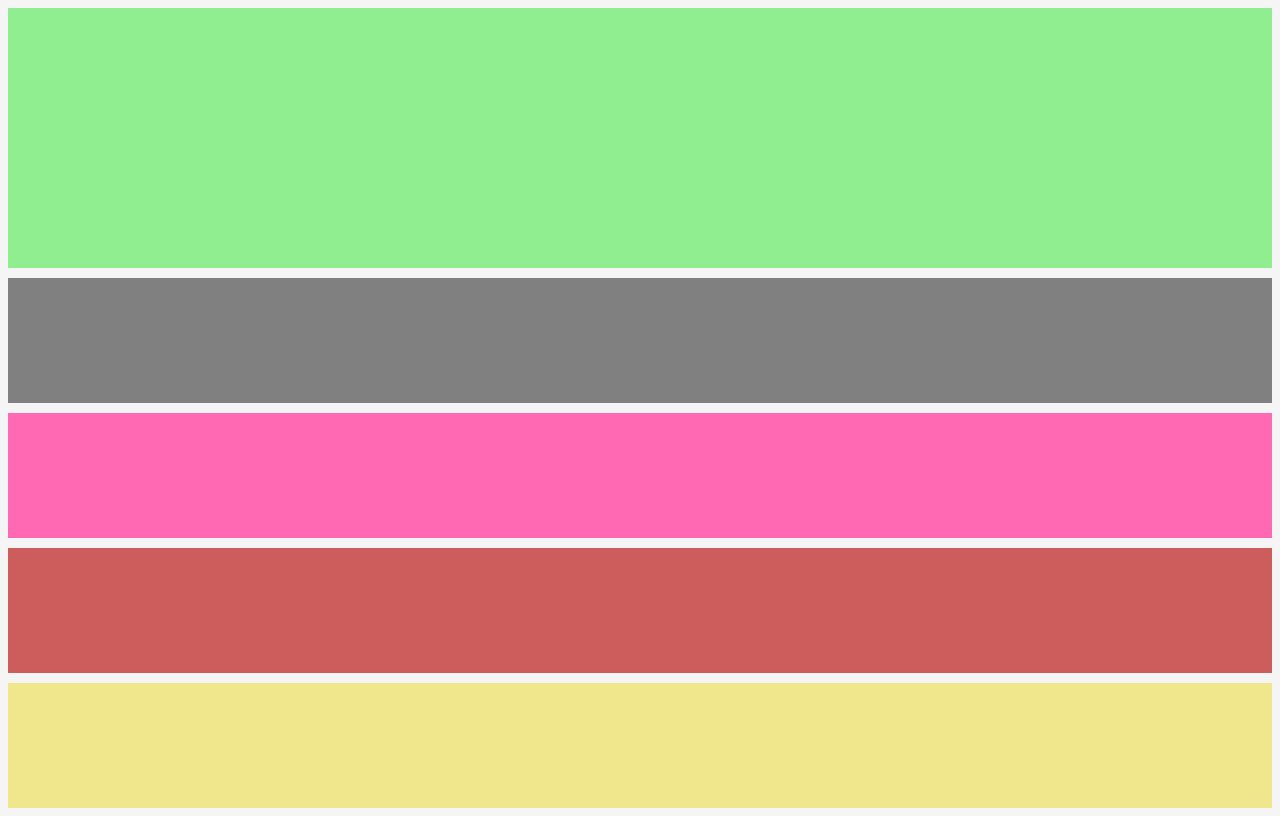
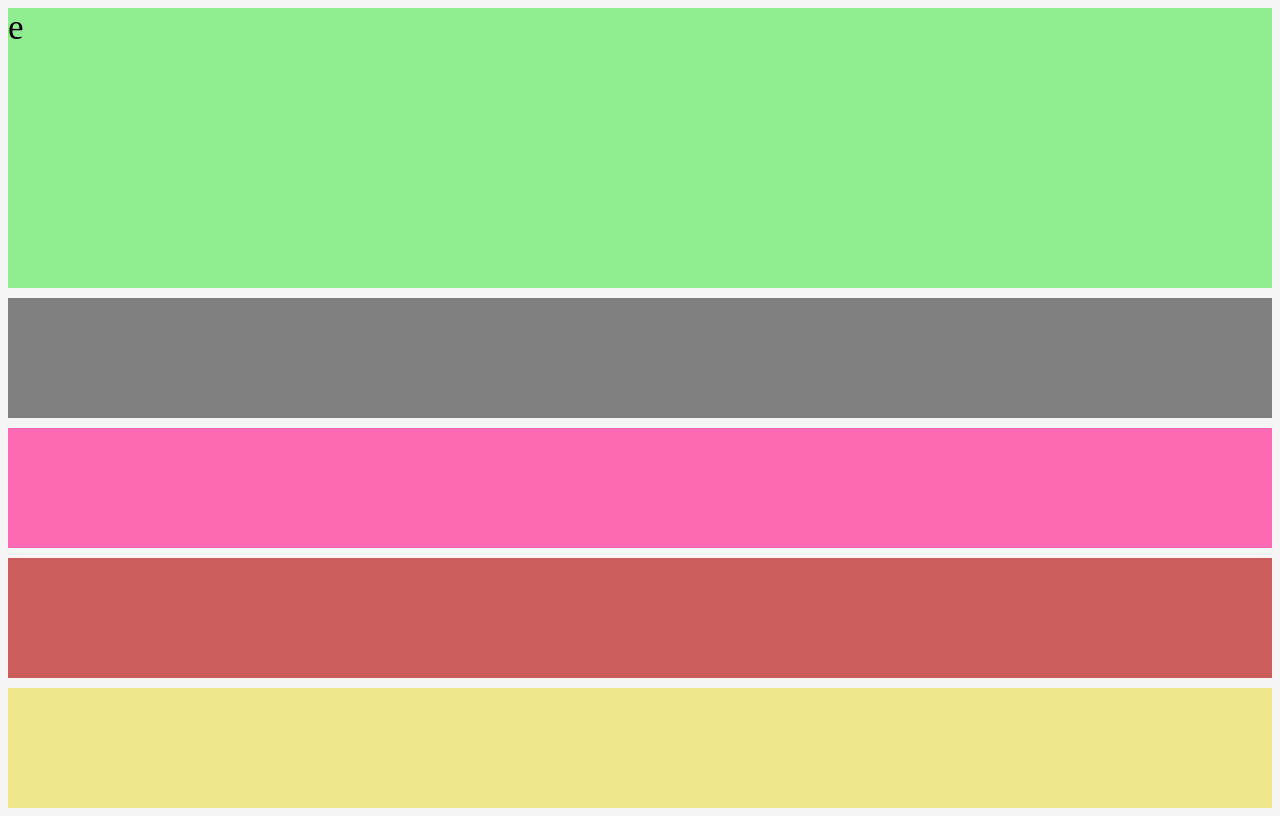
Before and after one commit to GiHunit/LabouKaci_P3_15082021, a plain HTML site: page index.html in a window 1280 px wide. Drawn offline with Linux system fonts and the light colour scheme; a web font is replaced by a local one.

```diff
--- a/index.html
+++ b/index.html
@@ -24,7 +24,7 @@
 
         <header class="header">
 
-
+e
 
 
         </header>
```
